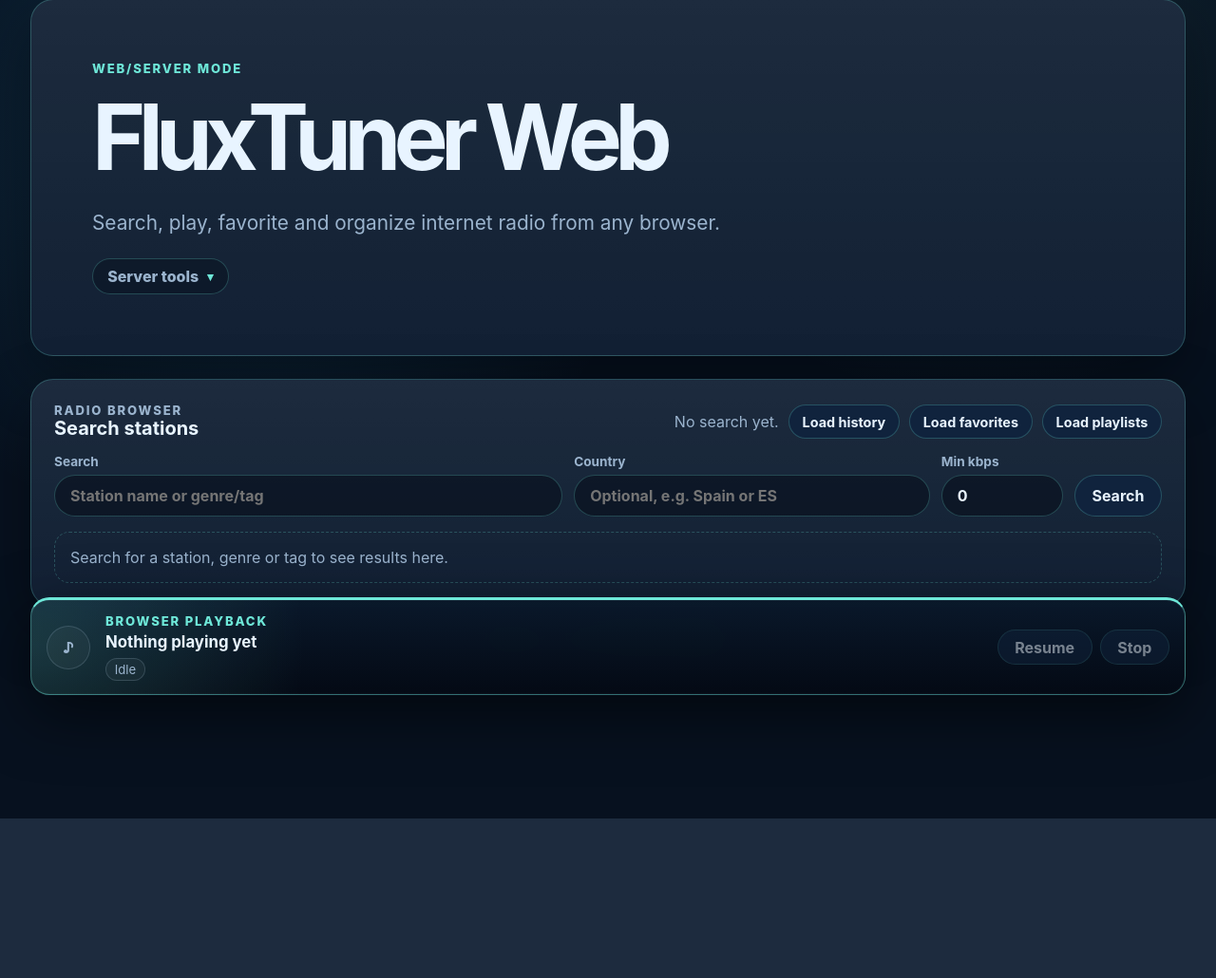
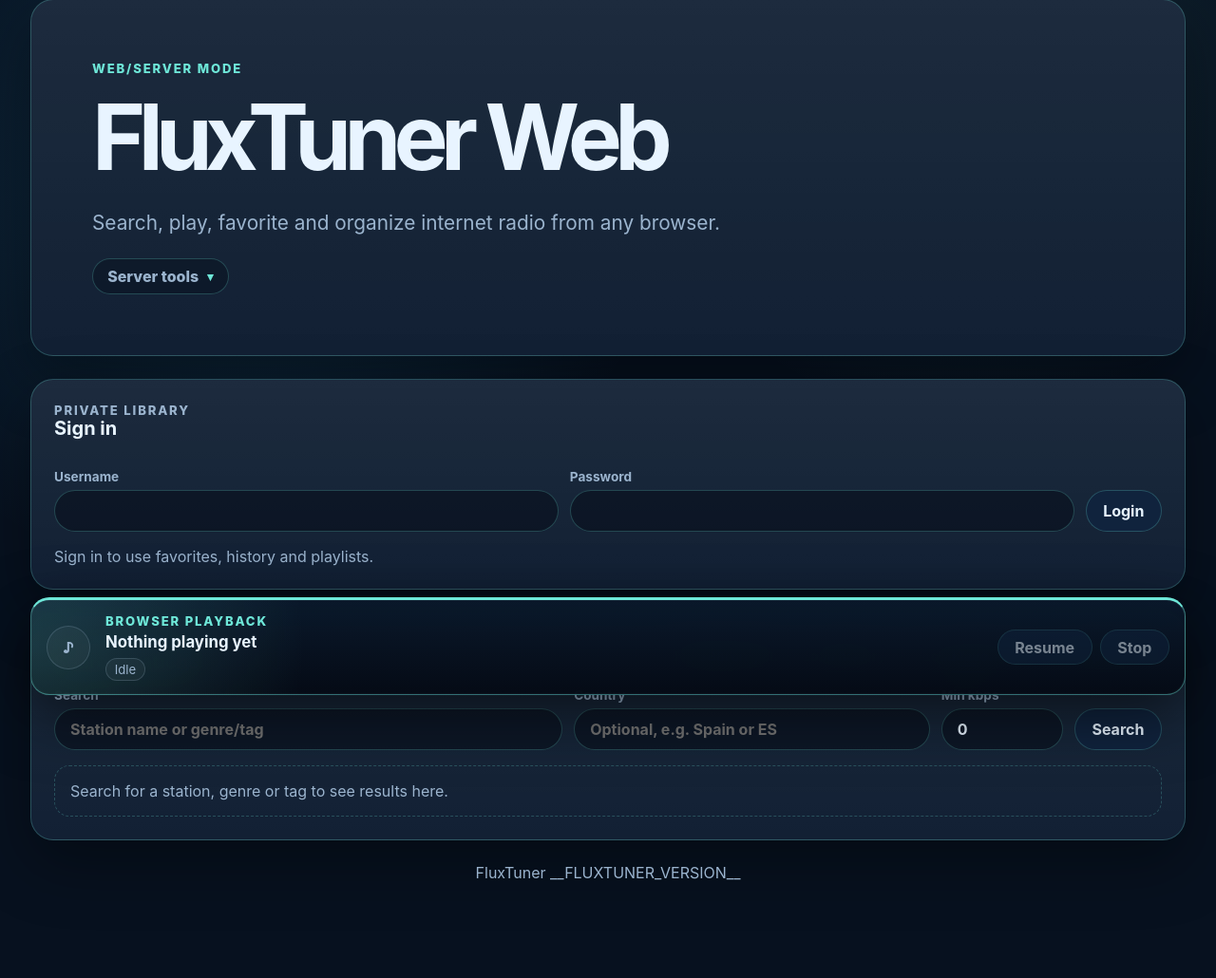
Before and after one commit to pitill0/fluxtuner, a Python web app: template fluxtuner/web/templates/index.html in a window 1280 px wide. Shown: the part 52-1082 px from the top of the page at 95% size. Before the commit the page ends 914 px from the top, so only its background shows below. Run offline with Jinja, Linux system fonts and the light colour scheme; the template is opened without the code that fills it, so the values that code supplies are empty.

Commit message:
Add web login UI

```diff
--- a/fluxtuner/web/static/app.js
+++ b/fluxtuner/web/static/app.js
@@ -8,6 +8,13 @@ const resultsTitleNode = document.querySelector("[data-results-title]");
 const loadHistoryButton = document.querySelector("[data-load-history]");
 const loadFavoritesButton = document.querySelector("[data-load-favorites]");
 const loadPlaylistsButton = document.querySelector("[data-load-playlists]");
+const authPanel = document.querySelector("[data-auth-panel]");
+const loginForm = document.querySelector("[data-login-form]");
+const authMessageNode = document.querySelector("[data-auth-message]");
+const authUserPanel = document.querySelector("[data-auth-user]");
+const authUsernameNode = document.querySelector("[data-auth-username]");
+const logoutButton = document.querySelector("[data-logout]");
+const privateActionNodes = document.querySelectorAll("[data-private-action]");
 
 const playerBar = document.querySelector("[data-player-bar]");
 const audioNode = document.querySelector("[data-audio]");
@@ -21,6 +28,7 @@ let currentStation = null;
 let recordedHistoryUrl = "";
 let currentView = "search";
 let currentPlaylistName = "";
+let currentUser = null;
 
 async function checkHealth() {
   if (!statusNode) return;
@@ -83,6 +91,143 @@ function setResultsHeader(kicker, title) {
   }
 }
 
+
+function updateAuthUi() {
+  const authenticated = Boolean(currentUser);
+
+  if (authPanel) {
+    authPanel.dataset.authenticated = authenticated ? "true" : "false";
+  }
+
+  if (loginForm) {
+    loginForm.hidden = authenticated;
+  }
+
+  if (authUserPanel) {
+    authUserPanel.hidden = !authenticated;
+  }
+
+  if (authUsernameNode) {
+    authUsernameNode.textContent = authenticated
+      ? `Signed in as ${currentUser.username}`
+      : "";
+  }
+
+  privateActionNodes.forEach((node) => {
+    node.disabled = !authenticated;
+  });
+
+  if (authMessageNode) {
+    authMessageNode.textContent = authenticated
+      ? "Private library tools are available."
+      : "Sign in to use favorites, history and playlists.";
+  }
+}
+
+function renderAuthRequired() {
+  if (resultsNode && resultCountNode) {
+    resultCountNode.textContent = "Login required.";
+    resultsNode.innerHTML =
+      '<p class="empty">Sign in to use favorites, history and playlists.</p>';
+  }
+
+  if (authMessageNode) {
+    authMessageNode.textContent = "Session expired or login required.";
+  }
+}
+
+async function apiFetch(url, options = {}) {
+  const response = await fetch(url, options);
+
+  if (response.status === 401) {
+    currentUser = null;
+    updateAuthUi();
+    renderAuthRequired();
+  }
+
+  return response;
+}
+
+async function loadAuthState() {
+  try {
+    const response = await fetch("/api/auth/me", {
+      headers: {
+        Accept: "application/json",
+      },
+    });
+
+    if (!response.ok) {
+      currentUser = null;
+      updateAuthUi();
+      return;
+    }
+
+    const payload = await response.json();
+    currentUser = payload.user || null;
+    updateAuthUi();
+  } catch (_error) {
+    currentUser = null;
+    updateAuthUi();
+  }
+}
+
+async function login(event) {
+  event.preventDefault();
+
+  if (!loginForm || !authMessageNode) return;
+
+  const formData = new FormData(loginForm);
+  const username = String(formData.get("username") || "").trim();
+  const password = String(formData.get("password") || "");
+
+  authMessageNode.textContent = "Signing in...";
+
+  try {
+    const response = await fetch("/api/auth/login", {
+      method: "POST",
+      headers: {
+        Accept: "application/json",
+        "Content-Type": "application/json",
+      },
+      body: JSON.stringify({ username, password }),
+    });
+
+    loginForm.reset();
+
+    if (!response.ok) {
+      if (response.status === 429) {
+        throw new Error("Too many login attempts. Try again later.");
+      }
+
+      throw new Error("Invalid username or password.");
+    }
+
+    const payload = await response.json();
+    currentUser = payload.user || null;
+    updateAuthUi();
+  } catch (error) {
+    currentUser = null;
+    updateAuthUi();
+    authMessageNode.textContent = String(error);
+  }
+}
+
+async function logout() {
+  try {
+    await fetch("/api/auth/logout", {
+      method: "POST",
+      headers: {
+        Accept: "application/json",
+      },
+    });
+  } finally {
+    currentUser = null;
+    updateAuthUi();
+    renderAuthRequired();
+  }
+}
+
+
 function setPlayerState(state, message) {
   if (playerBar) {
     playerBar.dataset.state = state;
@@ -118,12 +263,12 @@ function updatePlayerControls() {
 
 async function recordHistory(station) {
   const url = stationUrl(station);
-  if (!url || recordedHistoryUrl === url) return;
+  if (!currentUser || !url || recordedHistoryUrl === url) return;
 
   recordedHistoryUrl = url;
 
   try {
-    const response = await fetch("/api/history", {
+    const response = await apiFetch("/api/history", {
       method: "POST",
       headers: {
         Accept: "application/json",
@@ -148,7 +293,7 @@ async function addFavorite(station) {
   }
 
   try {
-    const response = await fetch("/api/favorites", {
+    const response = await apiFetch("/api/favorites", {
       method: "POST",
       headers: {
         Accept: "application/json",
@@ -179,7 +324,7 @@ async function removeFavorite(station) {
   }
 
   try {
-    const response = await fetch(`/api/favorites?url=${encodeURIComponent(url)}`, {
+    const response = await apiFetch(`/api/favorites?url=${encodeURIComponent(url)}`, {
       method: "DELETE",
       headers: {
         Accept: "application/json",
@@ -217,7 +362,7 @@ async function addToPlaylist(station) {
   }
 
   try {
-    const response = await fetch(
+    const response = await apiFetch(
       `/api/playlists/${encodeURIComponent(playlistName.trim())}/stations`,
       {
         method: "POST",
@@ -252,7 +397,7 @@ async function removeFromPlaylist(station) {
   }
 
   try {
-    const response = await fetch(
+    const response = await apiFetch(
       `/api/playlists/${encodeURIComponent(currentPlaylistName)}/stations?url=${encodeURIComponent(url)}`,
       {
         method: "DELETE",
@@ -287,7 +432,7 @@ async function createPlaylistFromPrompt() {
   }
 
   try {
-    const response = await fetch("/api/playlists", {
+    const response = await apiFetch("/api/playlists", {
       method: "POST",
       headers: {
         Accept: "application/json",
@@ -320,7 +465,7 @@ async function deletePlaylist(name) {
   }
 
   try {
-    const response = await fetch(`/api/playlists/${encodeURIComponent(name)}`, {
+    const response = await apiFetch(`/api/playlists/${encodeURIComponent(name)}`, {
       method: "DELETE",
       headers: {
         Accept: "application/json",
@@ -458,28 +603,28 @@ function renderStation(station) {
             : ""
         }
         ${
-          streamUrl
+          currentUser && streamUrl
             ? `<button type="button" data-add-favorite="${stationButtonPayload(
                 station,
               )}">Add favorite</button>`
             : ""
         }
         ${
-          streamUrl
+          currentUser && streamUrl
             ? `<button type="button" data-add-to-playlist="${stationButtonPayload(
                 station,
               )}">Add to playlist</button>`
             : ""
         }
         ${
-          currentView === "favorites" && streamUrl
+          currentUser && currentView === "favorites" && streamUrl
             ? `<button type="button" data-remove-favorite="${stationButtonPayload(
                 station,
               )}">Remove favorite</button>`
             : ""
         }
         ${
-          currentView === "playlist" && streamUrl
+          currentUser && currentView === "playlist" && streamUrl
             ? `<button type="button" data-remove-from-playlist="${stationButtonPayload(
                 station,
               )}">Remove from playlist</button>`
@@ -751,7 +896,7 @@ async function loadFavorites() {
   resultsNode.innerHTML = '<p class="empty">Loading favorites...</p>';
 
   try {
-    const response = await fetch("/api/favorites", {
+    const response = await apiFetch("/api/favorites", {
       headers: {
         Accept: "application/json",
       },
@@ -778,7 +923,7 @@ async function loadPlaylists() {
   resultsNode.innerHTML = '<p class="empty">Loading playlists...</p>';
 
   try {
-    const response = await fetch("/api/playlists", {
+    const response = await apiFetch("/api/playlists", {
       headers: {
         Accept: "application/json",
       },
@@ -805,7 +950,7 @@ async function loadPlaylistStations(name) {
   resultsNode.innerHTML = '<p class="empty">Loading playlist stations...</p>';
 
   try {
-    const response = await fetch(
+    const response = await apiFetch(
       `/api/playlists/${encodeURIComponent(name)}/stations`,
       {
         headers: {
@@ -823,6 +968,14 @@ async function loadPlaylistStations(name) {
   } catch (error) {
     renderSearchError(error);
   }
+}
+
+if (loginForm) {
+  loginForm.addEventListener("submit", login);
+}
+
+if (logoutButton) {
+  logoutButton.addEventListener("click", logout);
 }
 
 if (healthButton) {
@@ -886,3 +1039,4 @@ if (audioNode) {
 }
 
 updatePlayerControls();
+loadAuthState();
--- a/fluxtuner/web/static/styles.css
+++ b/fluxtuner/web/static/styles.css
@@ -150,6 +150,42 @@ h3 {
 .actions {
   margin-top: 0.9rem;
 }
+
+.auth-panel {
+  display: grid;
+  gap: 1rem;
+}
+
+.auth-panel[data-authenticated="true"] {
+  border-color: rgba(110, 231, 216, 0.42);
+}
+
+.auth-form {
+  display: grid;
+  grid-template-columns: minmax(12rem, 1fr) minmax(12rem, 1fr) auto;
+  gap: 0.75rem;
+  align-items: end;
+}
+
+.auth-user {
+  display: flex;
+  flex-wrap: wrap;
+  gap: 0.75rem;
+  align-items: center;
+  justify-content: end;
+  color: var(--muted);
+  font-weight: 800;
+}
+
+.auth-message {
+  margin: 0;
+  color: var(--muted);
+}
+
+.auth-message:empty {
+  display: none;
+}
+
 
 .search-form {
   display: grid;
@@ -476,6 +512,7 @@ footer {
 }
 
 @media (max-width: 58rem) {
+  .auth-form,
   .search-form {
     grid-template-columns: 1fr 1fr;
   }
--- a/fluxtuner/web/templates/index.html
+++ b/fluxtuner/web/templates/index.html
@@ -29,6 +29,49 @@
         </details>
       </section>
 
+
+      <section class="panel auth-panel" data-auth-panel aria-labelledby="auth-title">
+        <div class="panel-heading">
+          <div>
+            <p class="eyebrow">Private library</p>
+            <h2 id="auth-title">Sign in</h2>
+          </div>
+
+          <div class="auth-user" data-auth-user hidden>
+            <span data-auth-username></span>
+            <button type="button" data-logout>Logout</button>
+          </div>
+        </div>
+
+        <form class="auth-form" data-login-form>
+          <label>
+            <span>Username</span>
+            <input
+              name="username"
+              type="text"
+              autocomplete="username"
+              required
+            >
+          </label>
+
+          <label>
+            <span>Password</span>
+            <input
+              name="password"
+              type="password"
+              autocomplete="current-password"
+              required
+            >
+          </label>
+
+          <button type="submit" data-login-submit>Login</button>
+        </form>
+
+        <p class="auth-message" data-auth-message>
+          Sign in to use favorites, history and playlists.
+        </p>
+      </section>
+
       <section class="panel" aria-labelledby="search-title">
         <div class="panel-heading">
           <div>
@@ -38,9 +81,9 @@
 
           <div class="panel-tools">
             <p data-result-count>No search yet.</p>
-            <button type="button" data-load-history>Load history</button>
-            <button type="button" data-load-favorites>Load favorites</button>
-            <button type="button" data-load-playlists>Load playlists</button>
+            <button type="button" data-load-history data-private-action disabled>Load history</button>
+            <button type="button" data-load-favorites data-private-action disabled>Load favorites</button>
+            <button type="button" data-load-playlists data-private-action disabled>Load playlists</button>
           </div>
         </div>
 
```
Also changed, not shown: tests/test_web_login_ui.py (added, +27 -0 lines).
